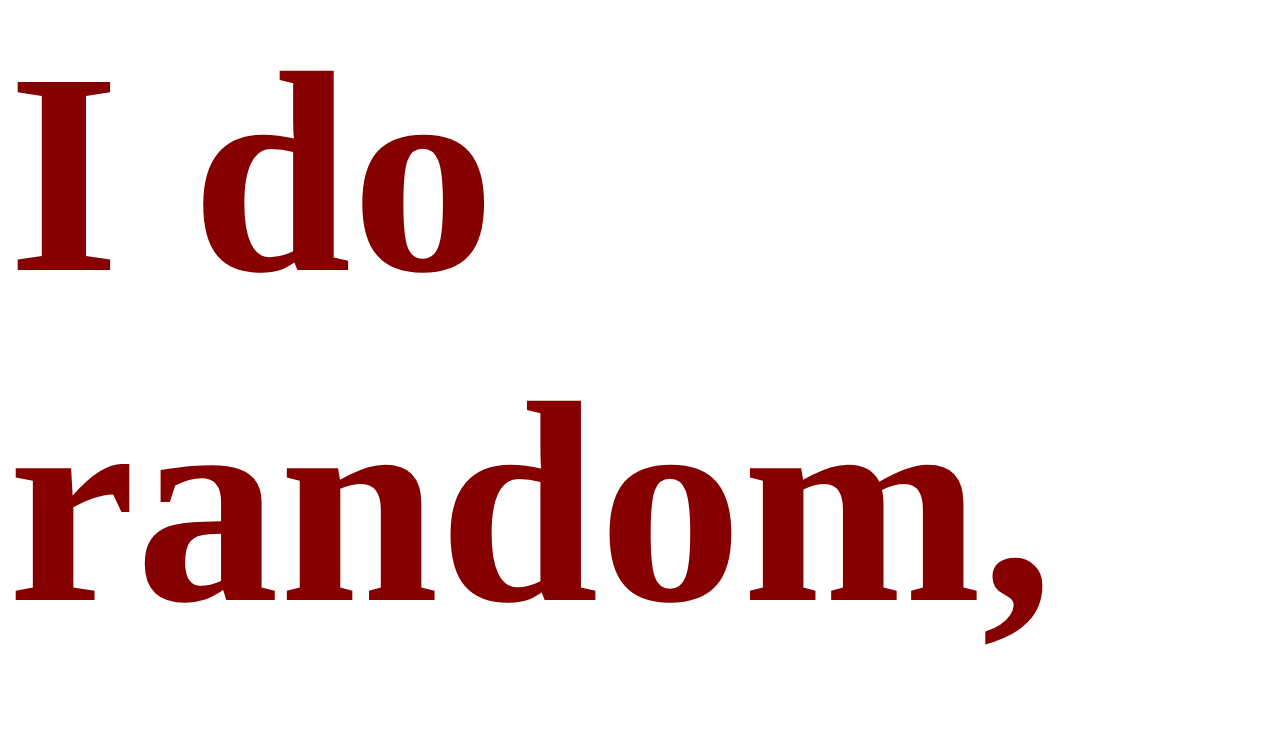
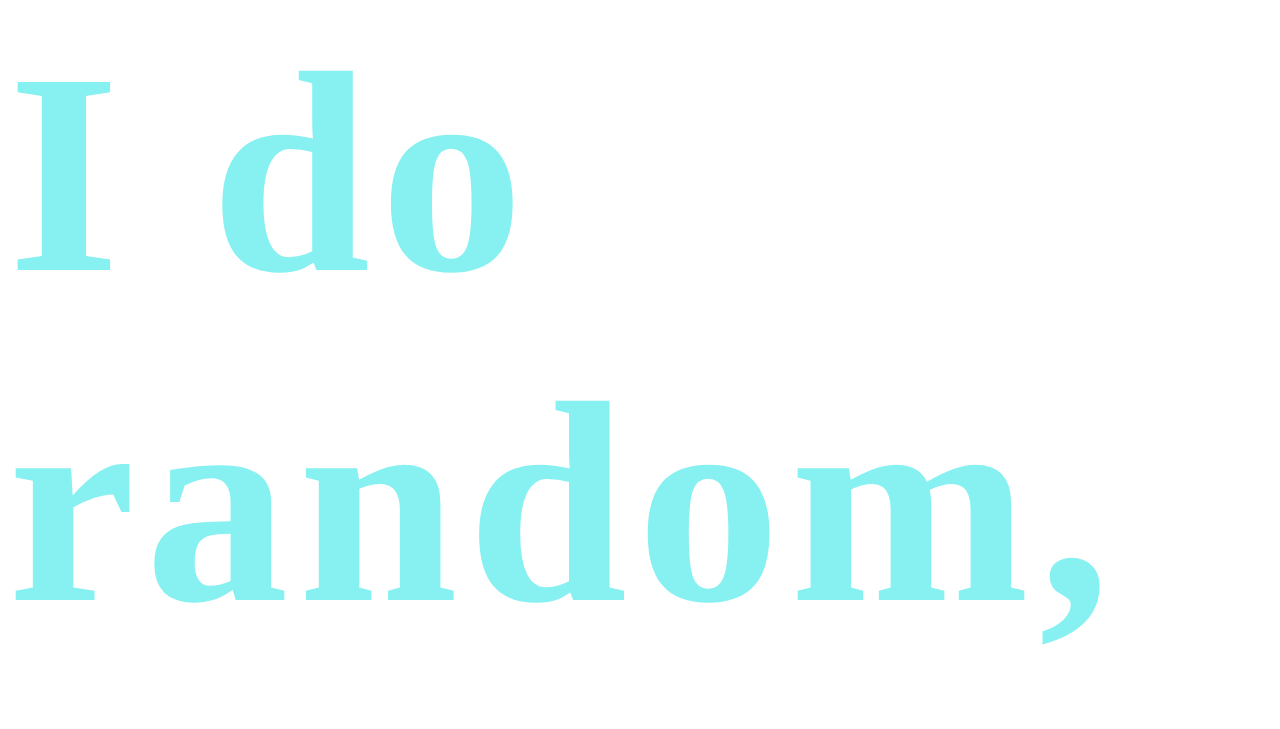
Before and after one commit to maschaw/zweites-studienjahr, a website: page projects/random/index.html in a window 1280 px wide. Shown: the top 729 px of the page. Drawn offline with Linux system fonts and the light colour scheme.

Commit message:
change interval + change to random text spacing

```diff
--- a/projects/random/index.html
+++ b/projects/random/index.html
@@ -1,5 +1,7 @@
 <html>
   <head>
+   <meta http-equiv="refresh" content="0.2" />
+
     <style>
     </style>
   </head>
@@ -12,7 +14,9 @@
 
   <script>
     document.getElementById("los").style.fontSize = Math.random() * 200 + 100 + "px";
-    document.getElementById("los").style.color = "rgb(" + Math.random()*255 + ",0,0)";
+    document.getElementById("los").style.color = "rgb(" + Math.random()*255 + ",240,240)";
+    document.getElementById("los").style.letterSpacing = Math.random()*-50 + 10 + "px";
+
   </script>
 
 </html>
```
